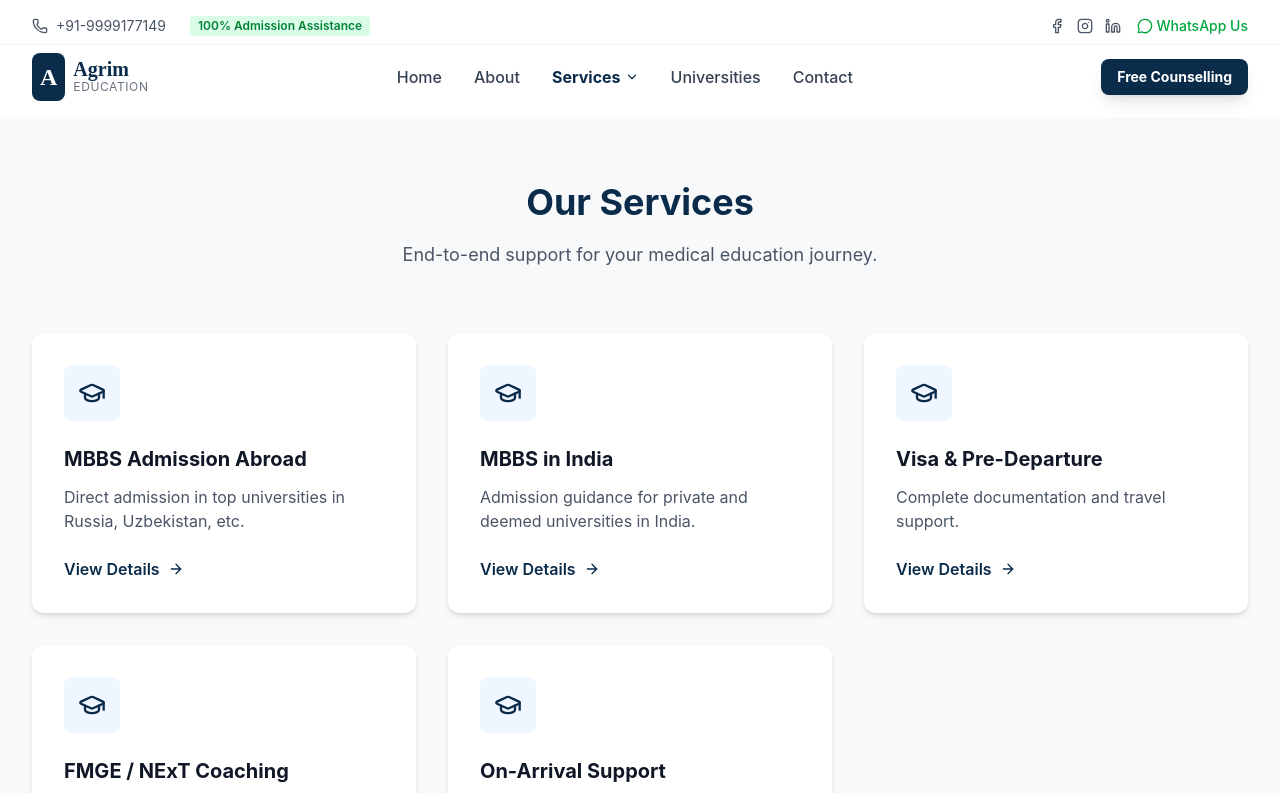
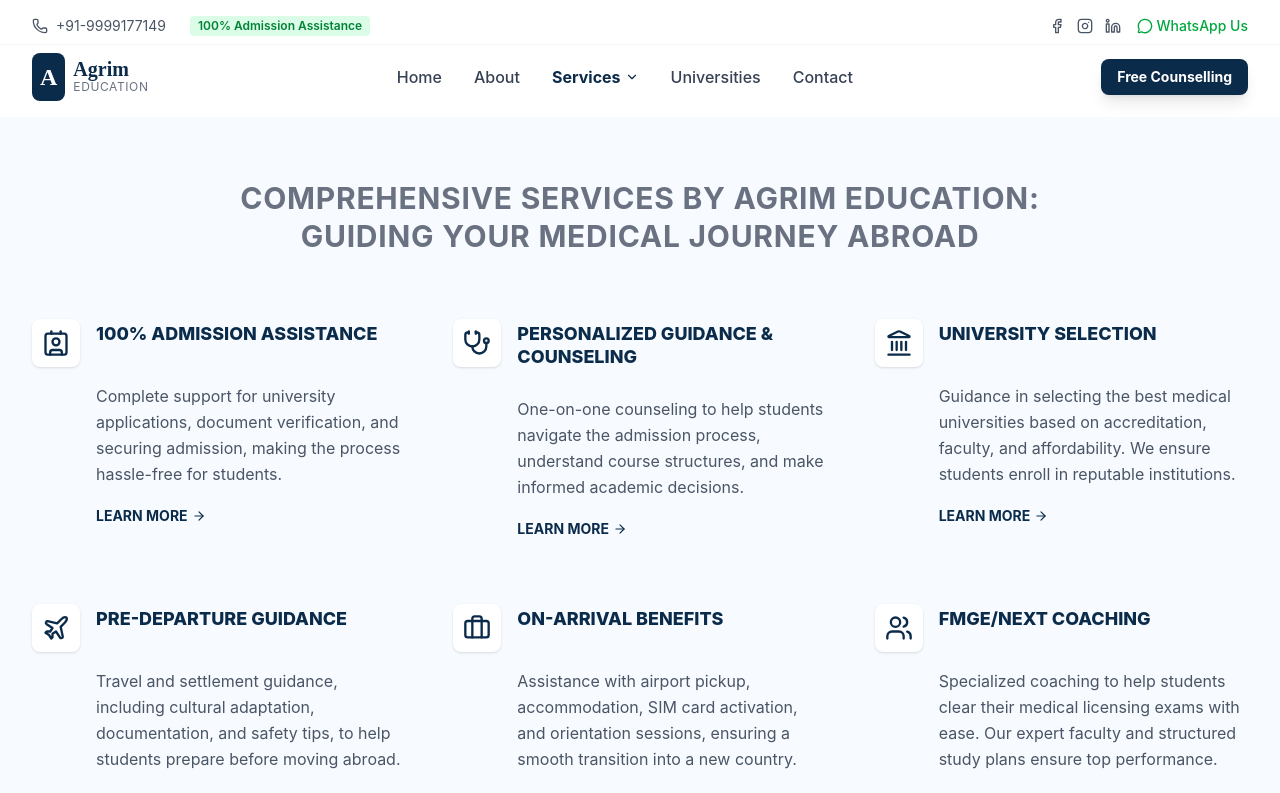
Before and after one commit to Tanmay1202/agrimeducation, a React (Vite) app: page /services in a window 1280 px wide. Shown: the top 793 px of the page. Built offline with nearby package versions, Linux system fonts and the light colour scheme.

Commit message:
added 3 more services and fixed minor ui bugs

```diff
--- a/src/constants/index.js
+++ b/src/constants/index.js
@@ -19,11 +19,12 @@ export const NAV_LINKS = [
         name: 'Services',
         path: '/services',
         subItems: [
-            { name: 'MBBS Abroad', path: '/services/mbbs-abroad' },
-            { name: 'MBBS India', path: '/services/mbbs-india' },
-            { name: 'FMGE/NExT Coaching', path: '/services/fmge-next-coaching' },
-            { name: 'Visa & Pre-departure', path: '/services/visa-predeparture' },
-            { name: 'On-arrival Support', path: '/services/on-arrival' },
+            { name: 'Admission Assistance', path: '/services/admission-assistance' },
+            { name: 'Guidance & Counseling', path: '/services/guidance-counseling' },
+            { name: 'University Selection', path: '/services/university-selection' },
+            { name: 'Pre-Departure Guidance', path: '/services/pre-departure-guidance' },
+            { name: 'On-Arrival Benefits', path: '/services/on-arrival-benefits' },
+            { name: 'FMGE/NEXT Coaching', path: '/services/fmge-next-coaching' },
         ]
     },
     { name: 'Universities', path: '/universities' },
--- a/src/pages/Home.jsx
+++ b/src/pages/Home.jsx
@@ -181,12 +181,12 @@ const Home = () => {
 
                     <div className="grid md:grid-cols-2 lg:grid-cols-3 gap-8">
                         {[
-                            { title: 'MBBS Abroad', desc: 'Direct admission in top govt universities in Russia, Uzbekistan, Kazakhstan & more. Low cost, English medium.', link: '/services/mbbs-abroad' },
-                            { title: 'MBBS in India', desc: 'Guidance for deemed universities and private colleges in India. Budget planning and counseling.', link: '/services/mbbs-india' },
-                            { title: 'Visa Assistance', desc: '100% Visa success rate. We handle documentation, apostille, and embassy interviews.', link: '/services/visa-predeparture' },
-                            { title: 'FMGE/NExT Coaching', desc: 'Start preparing for your licensure exam from 1st year with our coaching partners.', link: '/services/fmge-next-coaching' },
-                            { title: 'Pre-Departure', desc: 'Travel arrangements, forex assistance, and student networking before you fly.', link: '/services/visa-predeparture' },
-                            { title: 'On-Arrival Support', desc: 'Airport pickup, hostel allotment, sim card, and local bank account setup.', link: '/services/on-arrival' },
+                            { title: 'Admission Assistance', desc: '100% support for university applications, document verification, and securing admission.', link: '/services/admission-assistance' },
+                            { title: 'Guidance & Counseling', desc: 'One-on-one counseling to help students navigate the admission process and make informed decisions.', link: '/services/guidance-counseling' },
+                            { title: 'University Selection', desc: 'Guidance in selecting the best medical universities based on accreditation, faculty, and affordability.', link: '/services/university-selection' },
+                            { title: 'Pre-Departure Guidance', desc: 'Travel and settlement guidance, safety tips, and documentation support before you fly.', link: '/services/pre-departure-guidance' },
+                            { title: 'On-Arrival Benefits', desc: 'Airport pickup, accommodation, SIM card, and orientation sessions in the new country.', link: '/services/on-arrival-benefits' },
+                            { title: 'FMGE/NExT Coaching', desc: 'Expert faculty and structured study plans to help you clear licensing exams with ease.', link: '/services/fmge-next-coaching' },
                         ].map((service, idx) => (
                             <Link key={idx} to={service.link} className="group bg-neutral-light p-8 rounded-xl hover:shadow-xl transition-all duration-300 border border-gray-100 hover:border-primary/20">
                                 <div className="w-14 h-14 bg-white rounded-lg shadow-sm flex items-center justify-center text-primary mb-6 group-hover:bg-primary group-hover:text-white transition-colors">
@@ -264,7 +264,7 @@ const Home = () => {
                             </Link>
                         ))}
                         <span className="text-gray-400 px-2 self-center">|</span>
-                        <Link to="/services/mbbs-abroad" className="text-primary hover:underline">MBBS Abroad Consultants</Link>
+                        <Link to="/services/admission-assistance" className="text-primary hover:underline">MBBS Abroad Consultants</Link>
                     </div>
                 </div>
             </section>
--- a/src/pages/ServiceDetail.jsx
+++ b/src/pages/ServiceDetail.jsx
@@ -6,77 +6,75 @@ import LeadForm from '../components/common/LeadForm';
 import { Check, ArrowLeft } from 'lucide-react';
 
 const SERVICES_CONTENT = {
-    'mbbs-abroad': {
-        title: 'MBBS Admission Abroad',
-        subtitle: 'Study in Top Government Universities in Russia, Uzbekistan, Kazakhstan & More',
-        description: 'We help you secure admission in WHO/NMC approved universities with affordable tuition fees and English medium instruction.',
+    'admission-assistance': {
+        title: '100% Admission Assistance',
+        subtitle: 'Complete support for university applications and securing admission',
+        description: 'We help you secure admission in WHO/NMC approved universities abroad (Russia, Uzbekistan, etc.) with a 100% success rate.',
         content: [
             {
-                heading: 'Why Study MBBS Abroad?',
-                body: 'For many Indian students, studying MBBS abroad is a better option than private colleges in India due to lower costs and high quality of education. Our partner universities offer:',
-                points: ['Low Tuition Fees (Starting ₹3.5 Lakh/Year)', 'English Medium Instruction', 'Global Recognition (WHO, NMC, ECFMG)', 'No Donation / Capitation Fee', 'Modern Infrastructure & Clinical Exposure']
-            },
-            {
-                heading: 'Top Destinations',
-                body: 'We guide you to the best countries based on your budget and preference:',
-                points: ['Russia: Known for high academic standards and old universities.', 'Uzbekistan: Nearest to India, safe, and very affordable.', 'Kazakhstan: 5-year course duration and modern facilities.', 'Georgia & Kyrgyzstan: Emerging hubs for medical education.']
+                heading: 'Admission Process',
+                body: 'Our team handles the entire application process, ensuring all documents are verified and submitted correctly to secure your seat.',
+                points: ['Document Verification & Translation', 'University Application Filing', 'Offer Letter Procurement', 'Admission Letter Confirmation', 'Hassle-free Processing']
             }
         ]
     },
-    'mbbs-india': {
-        title: 'MBBS Admission Guidance in India',
-        subtitle: 'Navigate the complex counselling process for Deemed & Private Colleges',
-        description: 'Expert counselling for NEET qualified students to get admission in top private and deemed medical colleges in India.',
+    'guidance-counseling': {
+        title: 'Personalized Guidance & Counseling',
+        subtitle: 'One-on-one counseling for your medical career',
+        description: 'Expert counseling for students and parents to navigate the complex admission process and make informed decisions.',
         content: [
             {
-                heading: 'Counselling Support',
-                body: 'The counselling process in India (MCC All India Quota & State Quotas) can be confusing. We help you with:',
-                points: ['Choice Filling Strategy', 'Documentation Support', 'Budget Planning & Negotiation (where applicable)', 'Last Round / Mop-Up Round Guidance']
-            },
-            {
-                heading: 'Management & NRI Quota',
-                body: 'If you have a lower NEET score but a flexible budget, we can help you secure seats in reputed private medical colleges through legitimate Management or NRI quotas.'
+                heading: 'Career Counseling',
+                body: 'We provide personalized sessions to understand student goals and financial requirements, offering the best-fit options.',
+                points: ['One-on-one Counseling Sessions', 'Course Structure Explanation', 'Budget Planning', 'Country & University Comparison']
             }
         ]
     },
-    'visa-predeparture': {
-        title: 'Visa & Pre-Departure Support',
-        subtitle: 'Hassle-free documentation and travel arrangements',
-        description: 'We handle your entire visa process and ensure you are fully prepared for life in a new country.',
+    'university-selection': {
+        title: 'University Selection Guidance',
+        subtitle: 'Find the best medical university for your budget and goals',
+        description: 'Guidance in selecting the best medical universities based on accreditation, faculty, and affordability.',
         content: [
             {
-                heading: 'Visa Services',
-                body: 'Our visa success rate is 100%. We manage:',
-                points: ['Invitation Letter Procurement', 'Visa Application Filing', 'Document Apostille & Translation', 'Embassy Interview Preparation']
-            },
+                heading: 'Selection Criteria',
+                body: 'We ensure students enroll in reputable institutions that meet global standards and Indian licensing requirements.',
+                points: ['NMC/WHO Approved Universities', 'English Medium Education', 'A-Class Infrastructure & Labs', 'Affordable Fee Structures', 'Indian Food & Hostel Availability']
+            }
+        ]
+    },
+    'pre-departure-guidance': {
+        title: 'Pre-Departure Guidance',
+        subtitle: 'Everything you need to know before you fly',
+        description: 'Complete travel and settlement guidance, including cultural adaptation and safety tips.',
+        content: [
             {
-                heading: 'Pre-Departure Briefing',
-                body: 'Before you fly, we conduct a detailed briefing session covering:',
-                points: ['Packing List & Essentials', 'Forex & Travel Cards', 'Sim Cards & Communication', 'Cultural Do’s and Don’ts']
+                heading: 'Travel Assistance',
+                body: 'We handle your visa process and ensure you are fully prepared for life in a new country.',
+                points: ['Visa Application Filing', 'Document Apostille Support', 'Travel Insurance & Forex', 'Cultural Orientation Briefing']
+            }
+        ]
+    },
+    'on-arrival-benefits': {
+        title: 'On-Arrival Benefits',
+        subtitle: 'End-to-end support in the new country',
+        description: 'Assistance with airport pickup, accommodation, and orientation sessions.',
+        content: [
+            {
+                heading: 'Settlement Support',
+                body: 'Our team receives you at the airport and helps you settle in comfortably without any stress.',
+                points: ['Airport Pickup & Transport', 'Hostel Allotment & Registration', 'SIM Card & Bank Account Setup', 'University Campus Tour']
             }
         ]
     },
     'fmge-next-coaching': {
-        title: 'FMGE / NExT Coaching',
-        subtitle: 'Start preparing for your licensure exam from Day 1',
-        description: 'Don’t wait until you graduate. Our integrated coaching program helps you clear the Indian licensing exam in the first attempt.',
+        title: 'FMGE/NEXT Coaching',
+        subtitle: 'Expert faculty and structured study plans',
+        description: 'Specialized coaching to help students clear their medical licensing exams with ease from Day 1.',
         content: [
             {
-                heading: 'Our Coaching Partner',
-                body: 'We have tied up with India’s leading FMGE coaching institutes to provide online and offline classes for our students abroad.',
-                points: ['Live Interactive Classes', 'Recorded Video Lectures', 'Regular Mock Tests', 'Special Doubt Clearing Sessions']
-            }
-        ]
-    },
-    'on-arrival': {
-        title: 'On-Arrival Support',
-        subtitle: 'We are with you even after you land',
-        description: 'Our team receives you at the airport and helps you settle in comfortably.',
-        content: [
-            {
-                heading: 'Services Included',
-                body: 'We ensure you feel at home in the new country without worrying about logistics.',
-                points: ['Airport Pickup & Transport to University', 'Hostel Allotment Assistance', 'Bank Account Opening', 'Local Sim Card Activation', 'Police Registration & Medical Checkup Support']
+                heading: 'Coaching Highlights',
+                body: 'We provide integrated coaching through top Indian partners to ensure students are prepared for licensing exams.',
+                points: ['Live & Recorded Classes', 'Mock Test Series', 'Study Material Provided', 'Special Doubt Clearing Sessions']
             }
         ]
     }
--- a/src/pages/Services.jsx
+++ b/src/pages/Services.jsx
@@ -1,14 +1,53 @@
 import React from 'react';
 import { Link } from 'react-router-dom';
 import SEO from '../components/common/SEO';
-import { GraduationCap, ArrowRight } from 'lucide-react';
+import {
+    Contact,
+    Stethoscope,
+    Landmark,
+    Plane,
+    Briefcase,
+    Users,
+    ArrowRight
+} from 'lucide-react';
 
 const SERVICES = [
-    { slug: 'mbbs-abroad', title: 'MBBS Admission Abroad', desc: 'Direct admission in top universities in Russia, Uzbekistan, etc.' },
-    { slug: 'mbbs-india', title: 'MBBS in India', desc: 'Admission guidance for private and deemed universities in India.' },
-    { slug: 'visa-predeparture', title: 'Visa & Pre-Departure', desc: 'Complete documentation and travel support.' },
-    { slug: 'fmge-next-coaching', title: 'FMGE / NExT Coaching', desc: 'Prepare for licensing exams with expert faculty.' },
-    { slug: 'on-arrival', title: 'On-Arrival Support', desc: 'Hostel, food, and settlement assistance in the new country.' },
+    {
+        slug: 'admission-assistance',
+        title: '100% ADMISSION ASSISTANCE',
+        desc: 'Complete support for university applications, document verification, and securing admission, making the process hassle-free for students.',
+        icon: Contact
+    },
+    {
+        slug: 'guidance-counseling',
+        title: 'PERSONALIZED GUIDANCE & COUNSELING',
+        desc: 'One-on-one counseling to help students navigate the admission process, understand course structures, and make informed academic decisions.',
+        icon: Stethoscope
+    },
+    {
+        slug: 'university-selection',
+        title: 'UNIVERSITY SELECTION',
+        desc: 'Guidance in selecting the best medical universities based on accreditation, faculty, and affordability. We ensure students enroll in reputable institutions.',
+        icon: Landmark
+    },
+    {
+        slug: 'pre-departure-guidance',
+        title: 'PRE-DEPARTURE GUIDANCE',
+        desc: 'Travel and settlement guidance, including cultural adaptation, documentation, and safety tips, to help students prepare before moving abroad.',
+        icon: Plane
+    },
+    {
+        slug: 'on-arrival-benefits',
+        title: 'ON-ARRIVAL BENEFITS',
+        desc: 'Assistance with airport pickup, accommodation, SIM card activation, and orientation sessions, ensuring a smooth transition into a new country.',
+        icon: Briefcase
+    },
+    {
+        slug: 'fmge-next-coaching',
+        title: 'FMGE/NEXT COACHING',
+        desc: 'Specialized coaching to help students clear their medical licensing exams with ease. Our expert faculty and structured study plans ensure top performance.',
+        icon: Users
+    },
 ];
 
 const Services = () => {
@@ -16,25 +55,37 @@ const Services = () => {
         <>
             <SEO title="Our Services | Agrim Education" description="Comprehensive services for MBBS students: Admission counselling, Visa support, FMGE coaching, and On-arrival assistance." />
 
-            <div className="bg-neutral-light min-h-screen py-16">
+            <div className="bg-blue-50/50 min-h-screen py-16">
                 <div className="container-custom">
-                    <div className="text-center max-w-3xl mx-auto mb-16">
-                        <h1 className="text-4xl font-bold text-primary mb-4">Our Services</h1>
-                        <p className="text-lg text-gray-600">End-to-end support for your medical education journey.</p>
+                    <div className="text-center max-w-4xl mx-auto mb-16">
+                        <h1 className="text-2xl md:text-3xl font-bold text-gray-500 mb-4 uppercase tracking-wide">
+                            Comprehensive Services by Agrim Education: Guiding Your Medical Journey Abroad
+                        </h1>
                     </div>
 
-                    <div className="grid md:grid-cols-2 lg:grid-cols-3 gap-8">
+                    <div className="grid md:grid-cols-2 lg:grid-cols-3 gap-x-12 gap-y-16">
                         {SERVICES.map((service, idx) => (
-                            <Link key={idx} to={`/services/${service.slug}`} className="bg-white p-8 rounded-xl shadow-md hover:shadow-xl transition-all duration-300 group">
-                                <div className="w-14 h-14 bg-blue-50 rounded-lg flex items-center justify-center text-primary mb-6 group-hover:bg-primary group-hover:text-white transition-colors">
-                                    <GraduationCap size={28} />
+                            <div key={idx} className="flex flex-col group">
+                                <div className="flex items-start gap-4 mb-4">
+                                    <div className="flex-shrink-0 w-12 h-12 bg-white rounded-lg flex items-center justify-center text-primary shadow-sm group-hover:bg-primary group-hover:text-white transition-all duration-300">
+                                        <service.icon size={28} />
+                                    </div>
+                                    <h3 className="text-lg font-extrabold text-primary leading-tight pt-1">
+                                        {service.title}
+                                    </h3>
                                 </div>
-                                <h3 className="text-xl font-bold text-gray-900 mb-3 group-hover:text-primary transition-colors">{service.title}</h3>
-                                <p className="text-gray-600 mb-6">{service.desc}</p>
-                                <div className="flex items-center text-primary font-semibold">
-                                    View Details <ArrowRight size={16} className="ml-2 group-hover:translate-x-1 transition-transform" />
+                                <div className="pl-16">
+                                    <p className="text-gray-600 leading-relaxed mb-4">
+                                        {service.desc}
+                                    </p>
+                                    <Link
+                                        to={`/services/${service.slug}`}
+                                        className="inline-flex items-center text-primary font-bold text-sm hover:underline"
+                                    >
+                                        LEARN MORE <ArrowRight size={14} className="ml-1 group-hover:translate-x-1 transition-transform" />
+                                    </Link>
                                 </div>
-                            </Link>
+                            </div>
                         ))}
                     </div>
                 </div>
```
Also changed, not shown: src/components/layout/Footer.jsx (+5 -5 lines).
